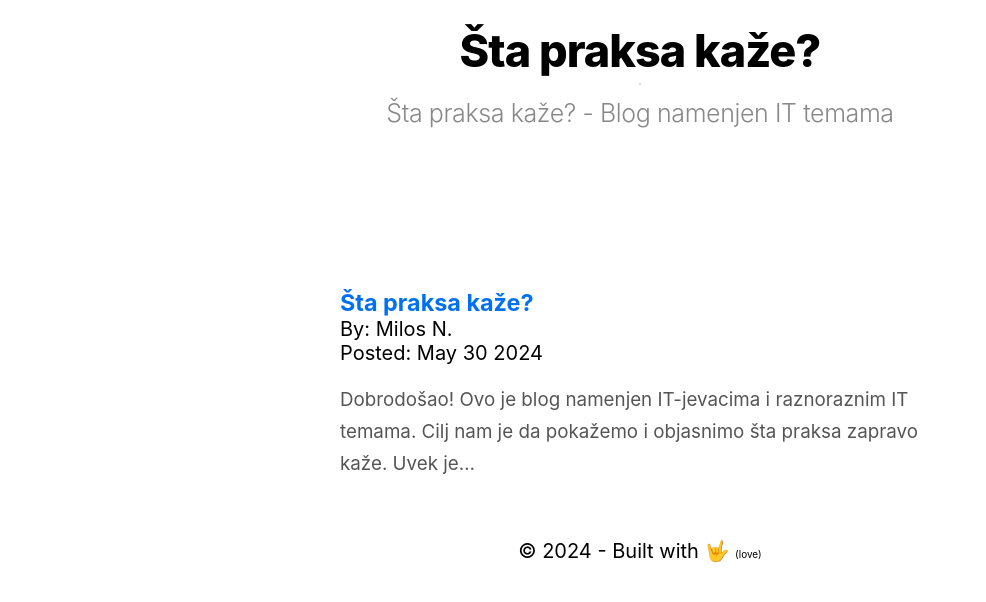
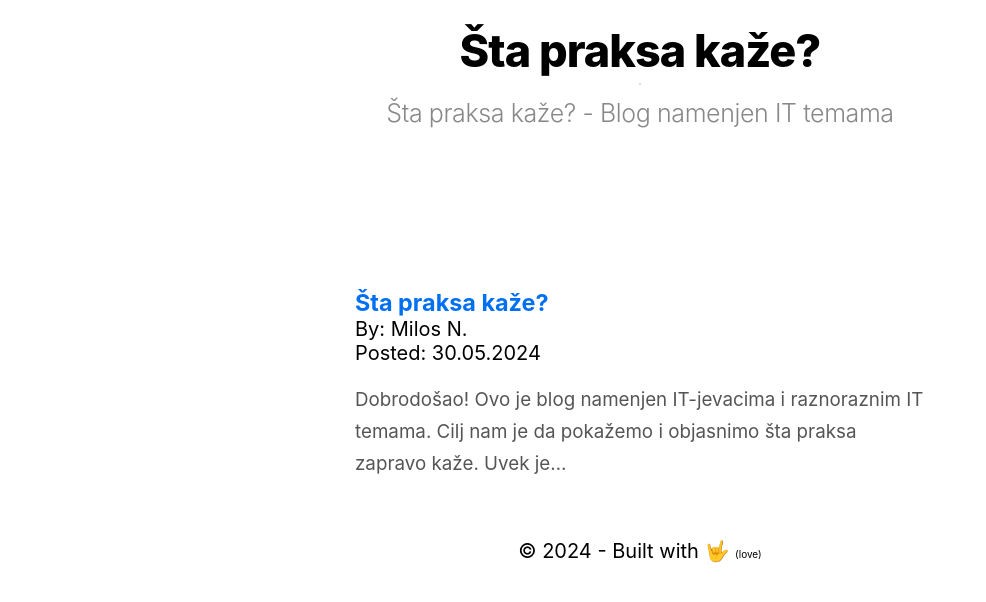
Before and after one commit to MiloshN/stapraksakaze, a Gatsby site: page / in a window 1280 px wide. Shown: the part 316-918 px from the top of the page, without its empty margins (0-986 px from the left). Built offline with nearby package versions, Linux system fonts and the light colour scheme; Gatsby itself is replaced by a stand-in of ours.

Commit message:
fix home

```diff
--- a/src/pages/index.tsx
+++ b/src/pages/index.tsx
@@ -29,7 +29,7 @@ const IndexPage = () => {
         nodes {
           excerpt
           frontmatter {
-            date(formatString: "MMMM DD YYYY")
+            date(formatString: "DD.MM.YYYY")
             author
             title
           }
--- a/src/styles/blog.module.css
+++ b/src/styles/blog.module.css
@@ -36,6 +36,7 @@
   border-radius: 5px;
   transition: all 0.2s ease 0s;
 }
+
 .escapePreview:hover {
   background-color: white;
   color: black;
@@ -48,6 +49,7 @@
   align-items: center;
   justify-content: flex-start;
 }
+
 .draftBadge {
   border-radius: 16px;
   background-color: black;
--- a/src/styles/home.module.css
+++ b/src/styles/home.module.css
@@ -59,6 +59,7 @@
   max-width: 600px;
   margin: 10px auto;
   border-bottom: 1px solid rgba(0, 0, 0, 0.8);
+  padding: 0 15px;
 }
 
 .postPreview:last-child {
```
